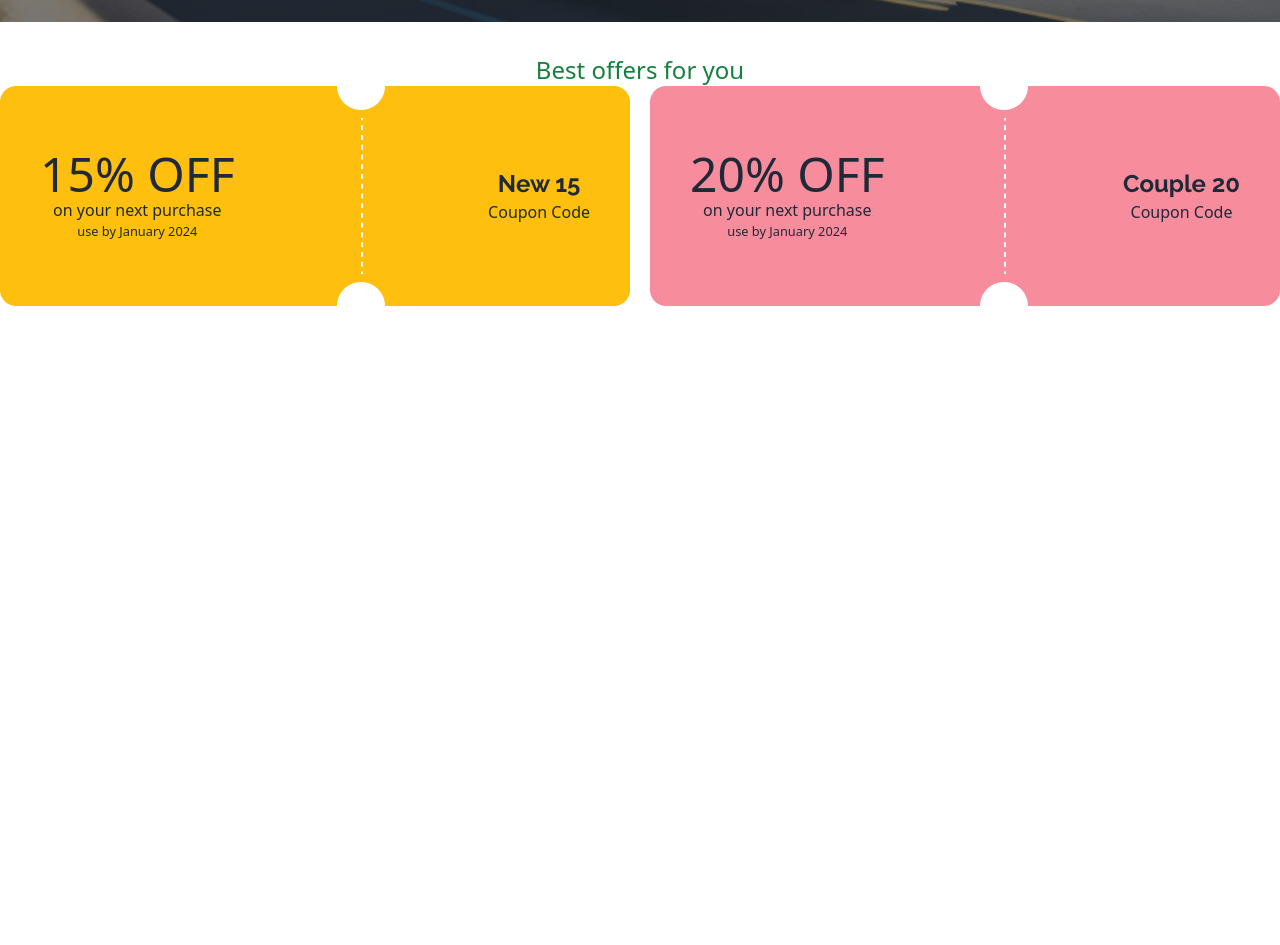
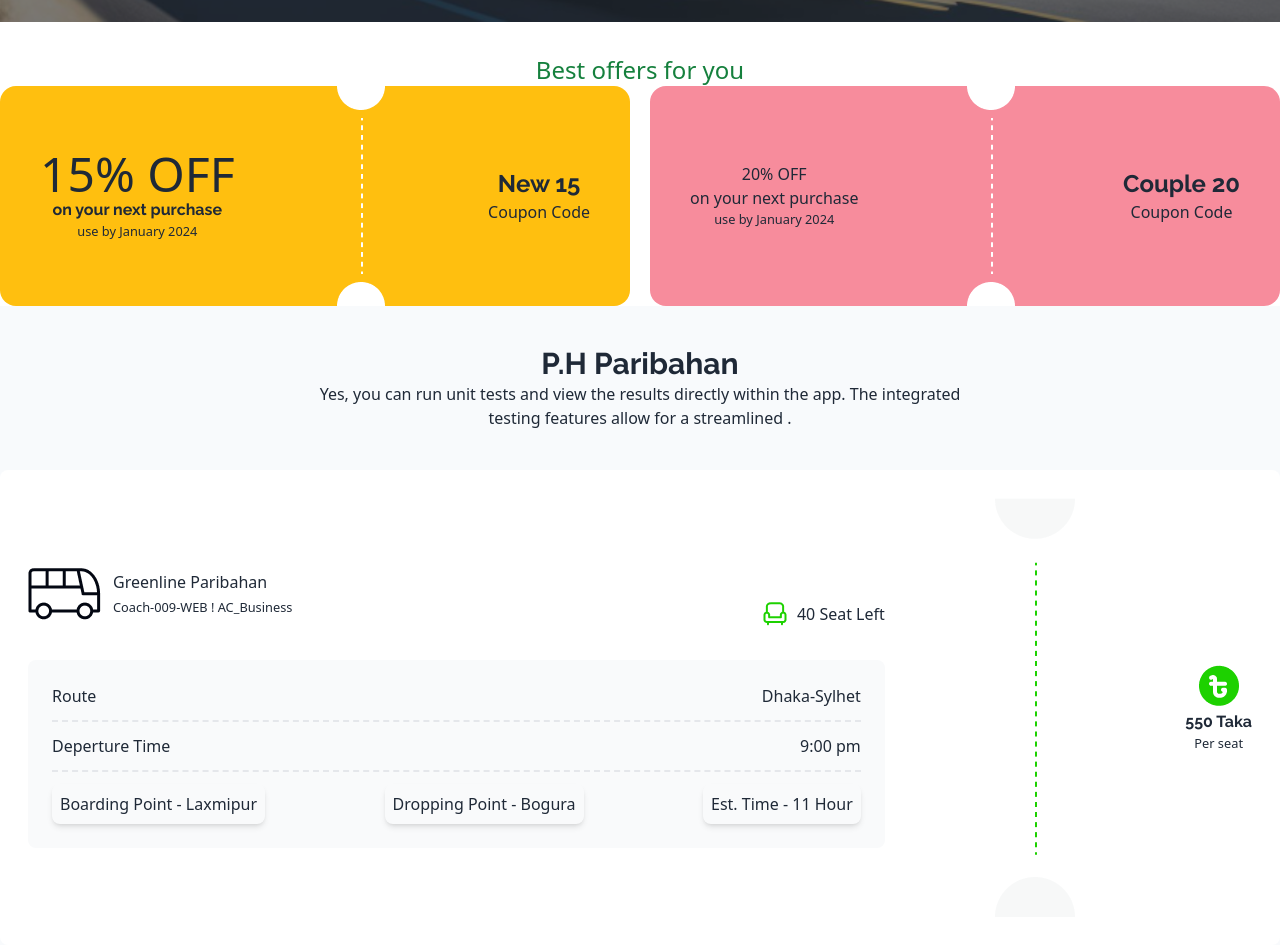
Before and after one commit to Abu-Said-56/assignment-five, a plain HTML site: page index.html in a window 1280 px wide. Shown: the part 842-1787 px from the top of the page. Before the commit the page ends 1148 px from the top, so only its background shows below. Drawn offline with nearby package versions, Linux system fonts and the light colour scheme.

Commit message:
greenline paribahan section almost done

```diff
--- a/index.html
+++ b/index.html
@@ -25,7 +25,7 @@
     </style>
 
 </head>
-<body>
+<body class="w-full m-auto">
    <main>
      <!-- navbar section -->
      <section class="container justify-between w-full m-auto">
@@ -45,7 +45,7 @@
           </div>
      </section>
      <!-- banner section -->
-     <section>
+     <section class="w-full m-auto rounded-sm">
         <div class="hero min-h-screen" style="background-image: url(images/banner.png);">
             <div class="hero-overlay bg-opacity-60"></div>
             <div class="hero-content text-center text-neutral-content">
@@ -70,8 +70,8 @@
             <div class="w-full flex justify-between bg-[#FFBF0F] rounded-2xl">
 
                <div class="flex flex-col items-center justify-center pl-10">
-               <h3 class="text-5xl">15% OFF</h3>
-               <p class="">on your next purchase</p>
+               <h3 class="text-5xl ">15% OFF</h3>
+               <p class="raleway-font">on your next purchase</p>
                <small class="">use by January 2024</small>
                </div>
                <div>
@@ -85,7 +85,7 @@
 
             <div class="flex justify-between w-full bg-[#F78C9C] rounded-2xl">
                <div class="flex flex-col items-center justify-center pl-10">
-                   <h3 class="text-5xl">20% OFF</h3>
+                   <h3 class="text-5x lraleway-font">20% OFF</h3>
                    <p>on your next purchase</p>
                    <small>use by January 2024</small></div>
                <div>
@@ -102,6 +102,65 @@
 
      </section>
 
+<!-- P Paribahan Section -->
+
+<section class="pt-10 bg-slate-50">
+              <!-- Ph paribahan section title -->
+    <div class="text-center justify-center items-center pb-10">
+        <h2 class="text-3xl raleway-font">P.H Paribahan</h2>
+        <p>Yes, you can run unit tests and view the results directly within the app. The integrated
+        <br>
+        testing features allow for a streamlined .</p>
+    </div>
+    <div class="p-7 flex justify-between items-center m-auto rounded-lg bg-white">
+              <!-- programming poribahan container  part -->
+        <div class="w-[70%] gap-8">
+             <!-- Bus logo part -->
+            <div class="flex justify-between">
+                <div class="flex justify-center  gap-3 items-center pb-10">
+                    <img src="images/bus-logo.png">
+                        <h3>Greenline Paribahan <br><small>Coach-009-WEB ! AC_Business</small></h3>
+
+                </div>
+                <div class="flex justify-center items-center gap-2">
+                    <img src="images/seat-green.png">
+                    <p>40 Seat Left</p>
+                </div>
+            </div>
+            <!-- Dhaka - - Sylhet -->
+            <div class="bg-gray-50 p-6 rounded-lg">
+            <div class="flex justify-between pb-3 border-b-2 border-dashed">
+                <p>Route</p>
+                <p>Dhaka-Sylhet</p>
+            </div>
+            <!-- Departure time -->
+            <div class="flex justify-between pb-3 pt-3 border-b-2 border-dashed">
+                <p>Deperture Time</p>
+                <p>9:00 pm</p>
+            </div>
+            <!-- Droping point -->
+
+            <div class="flex justify-between pt-3">
+                <p class="shadow-md p-2 rounded-lg">Boarding Point - Laxmipur</p>
+                <p class="shadow-md p-2 rounded-lg">Dropping Point - Bogura</p>
+                <p class="shadow-md p-2 rounded-lg">Est. Time - 11 Hour</p>
+            </div>
+        </div>
+        </div>
+        <!-- Cuppon Divider -->
+        <div class="bg-slate-50">
+            <img class="h-[100%] bg-white" src="images/info-devider.png">
+            </div>
+
+            <!-- 550 taka part -->
+        <div class="w-auto flex flex-col justify-center items-center text-center">
+            <img src="images/fare.png">
+            <h3 class="raleway-font flex justify-center items-center">550 Taka</h3>
+            <small>Per seat</small>
+        </div>
+
+    </div>
+</section>
 
    </main>
 </body>
```
